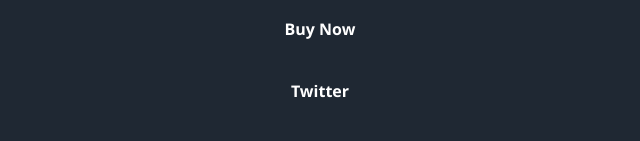
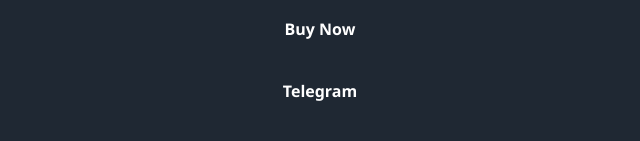
Before and after one commit to Sher-Afzal/tECHnOT, a plain HTML site: page index.html in a window 1280 px wide. Shown: the part 659-800 px from the top of the page, 320-960 px from the left. Drawn offline with Linux system fonts and the light colour scheme.

Commit message:
Update index.html

```diff
--- a/index.html
+++ b/index.html
@@ -46,7 +46,7 @@
             </a>
             <a href="https://t.me/tecnkt" class="animated-button">
                 <span class="button-bg"></span>
-                Twitter
+                Telegram
             </a>
         </div>
 
```
